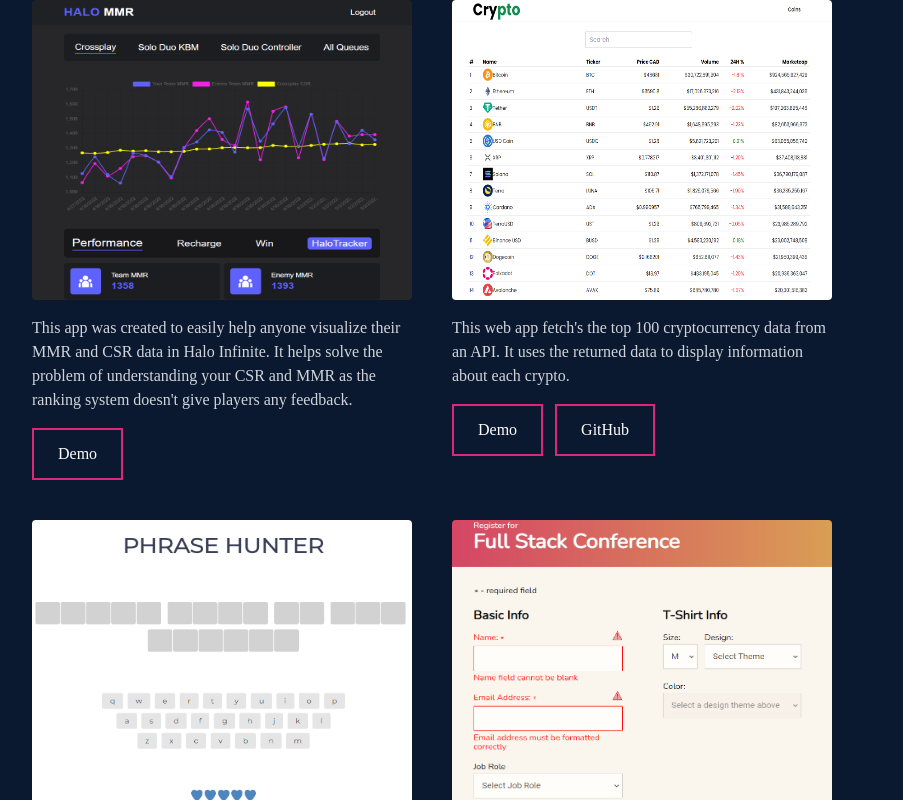
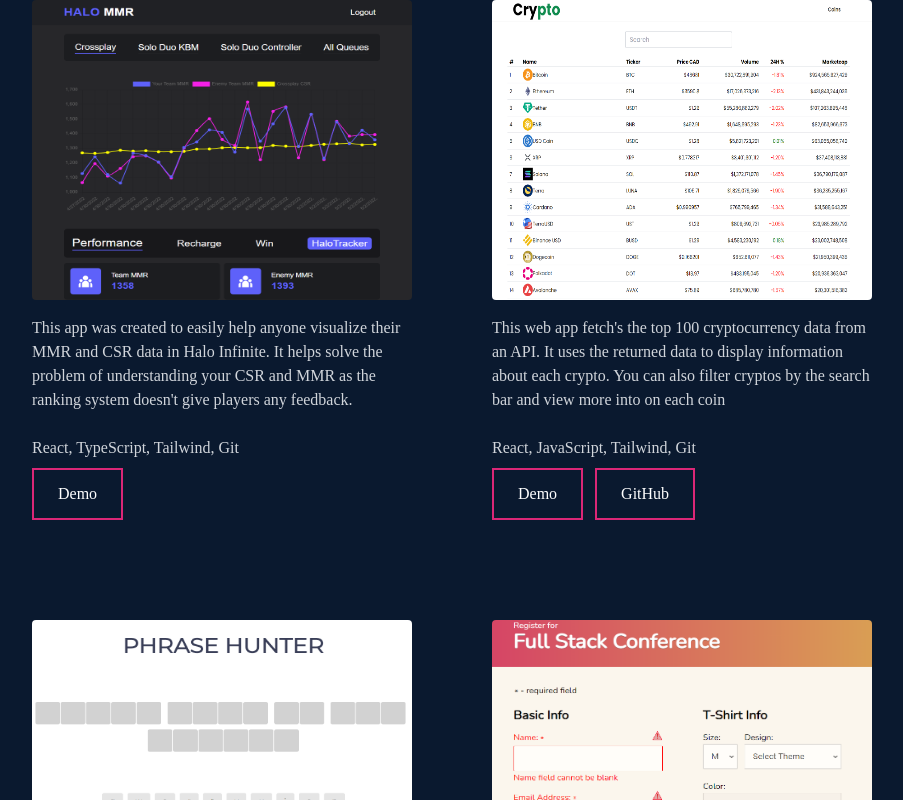
Before and after one commit to dougbeckwith/portfolio, a React (Create React App) app: page / in a window 1280 px wide. Shown: the part 2278-3078 px from the top of the page, without its empty margins (53-956 px from the left). Built offline with nearby package versions, Linux system fonts and the light colour scheme.

Commit message:
added project technologies

```diff
--- a/src/components/Contact.jsx
+++ b/src/components/Contact.jsx
@@ -52,9 +52,8 @@
             className='bg-[#ccd6f6] p-2'
             name='message'
             rows='10'
-            onChange={(e) => setMessage(e.target.value)}>
-            {message}
-          </textarea>
+            value={message}
+            onChange={(e) => setMessage(e.target.value)}></textarea>
           <button
             type='submit'
             onClick={handleSubmit}
--- a/src/components/Projects.jsx
+++ b/src/components/Projects.jsx
@@ -1,14 +1,18 @@
 import React from 'react'
 import projectsData from '../projects.js'
+import Technologies from './Technologies.jsx'
 
 const Work = () => {
   //Creates project JSX from projectsData file
   const projects = projectsData
+
   const projectElements = projects.map((project) => {
+    const list = project.technologies
+    console.log(list)
     return (
       <div
         key={project.id}
-        className='max-w-[380px] mb-10 mr-10  bg-[#0a192f] flex items-center flex-col'>
+        className='max-w-[380px] pb-5 bg-[#0a192f] flex items-center flex-col text-md'>
         <div>
           <img
             className='w-[380px] h-[300px] rounded'
@@ -17,6 +21,9 @@
           />
         </div>
         <p className='py-4'>{project.description}</p>
+        <div className='flex w-full items-center py-2'>
+          <Technologies text={list} />
+        </div>
         <div className='flex w-full'>
           <a rel='noreferrer' target='_blank' href={project.demoLink}>
             <button
@@ -57,7 +64,7 @@
             These are my personal projects I've completed
           </p>
         </div>
-        <div className='flex flex-wrap'>{projectElements}</div>
+        <div className='flex gap-20 flex-wrap'>{projectElements}</div>
       </div>
     </div>
   )
--- /dev/null
+++ b/src/components/Technologies.jsx
@@ -0,0 +1,12 @@
+import React from 'react'
+
+const Technologies = ({text}) => {
+  console.log(text.toString())
+  return (
+    <div className='h-full'>
+      <p className='text-md'>{text.join(', ')}</p>
+    </div>
+  )
+}
+
+export default Technologies
--- a/src/projects.js
+++ b/src/projects.js
@@ -15,16 +15,19 @@
     demoLink: 'https://halommr.com',
     github: false,
     githubLink: '',
+    technologies: ['React', 'TypeScript', 'Tailwind', 'Git'],
   },
   {
     id: 1,
     image: img1,
     description: `This web app fetch's the top 100 cryptocurrency data from an API.
-    It uses the returned data to display information about each crypto. `,
+    It uses the returned data to display information about each crypto. You can also filter cryptos
+    by the search bar and view more into on each coin `,
     demo: true,
     demoLink: 'https://profound-lolly-382242.netlify.app',
     github: true,
     githubLink: 'https://github.com/dougbeckwith/crypto-search',
+    technologies: ['React', 'JavaScript', 'Tailwind', 'Git'],
   },
   {
     id: 2,
@@ -35,6 +38,7 @@
     demoLink: 'https://dougbeckwith.github.io/',
     github: true,
     githubLink: 'https://github.com/dougbeckwith/techdegree-project-4',
+    technologies: ['Javascript', 'HTML', 'CSS', 'Git'],
   },
   {
     id: 3,
@@ -45,6 +49,7 @@
     demoLink: 'https://celebrated-bublanina-91730b.netlify.app/',
     github: true,
     githubLink: 'https://github.com/dougbeckwith/techdegree-project-3',
+    technologies: ['Javascript', 'HTML', 'CSS'],
   },
   {
     id: 4,
@@ -56,6 +61,7 @@
     demoLink: '',
     github: true,
     githubLink: 'https://github.com/dougbeckwith/techdegree-project-2',
+    technologies: ['Javascript', 'HTML', 'CSS'],
   },
 ]
 
```
